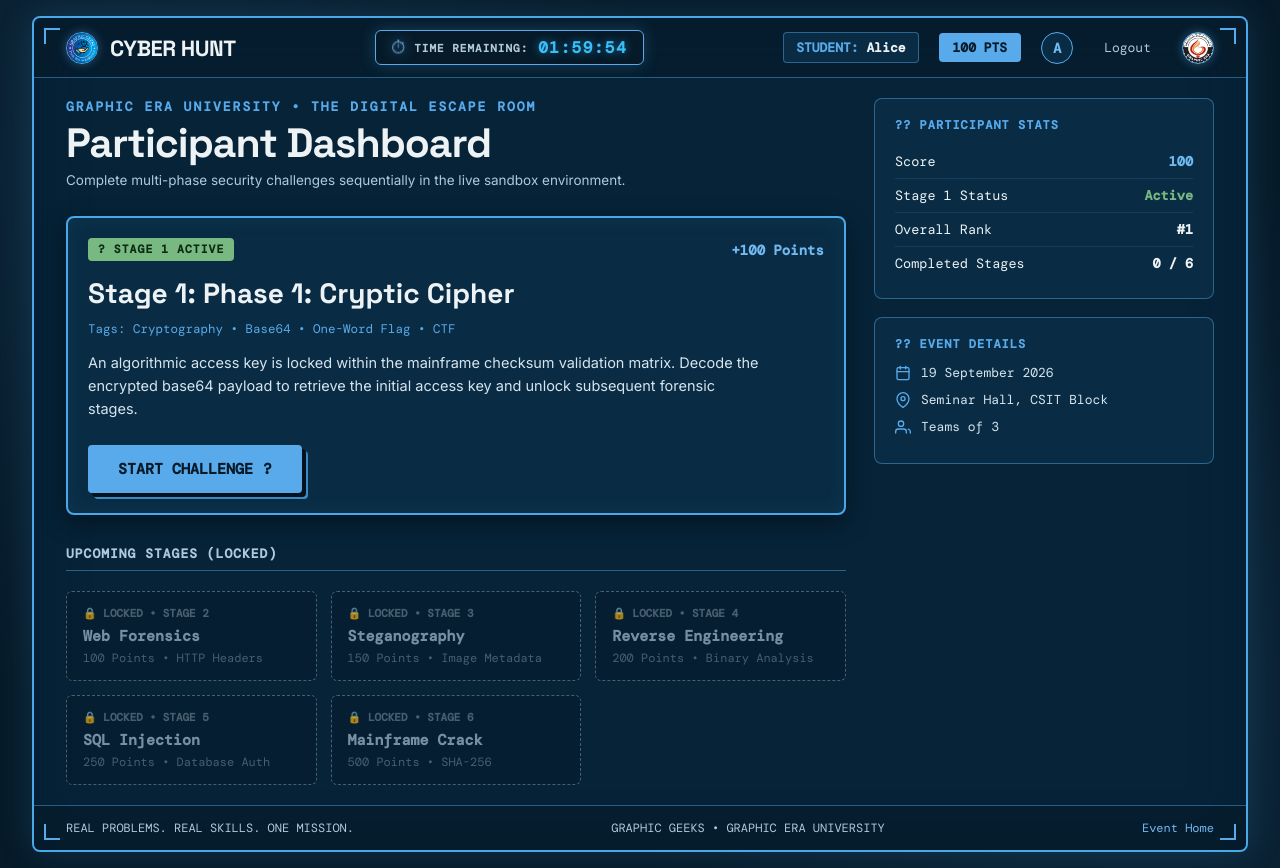
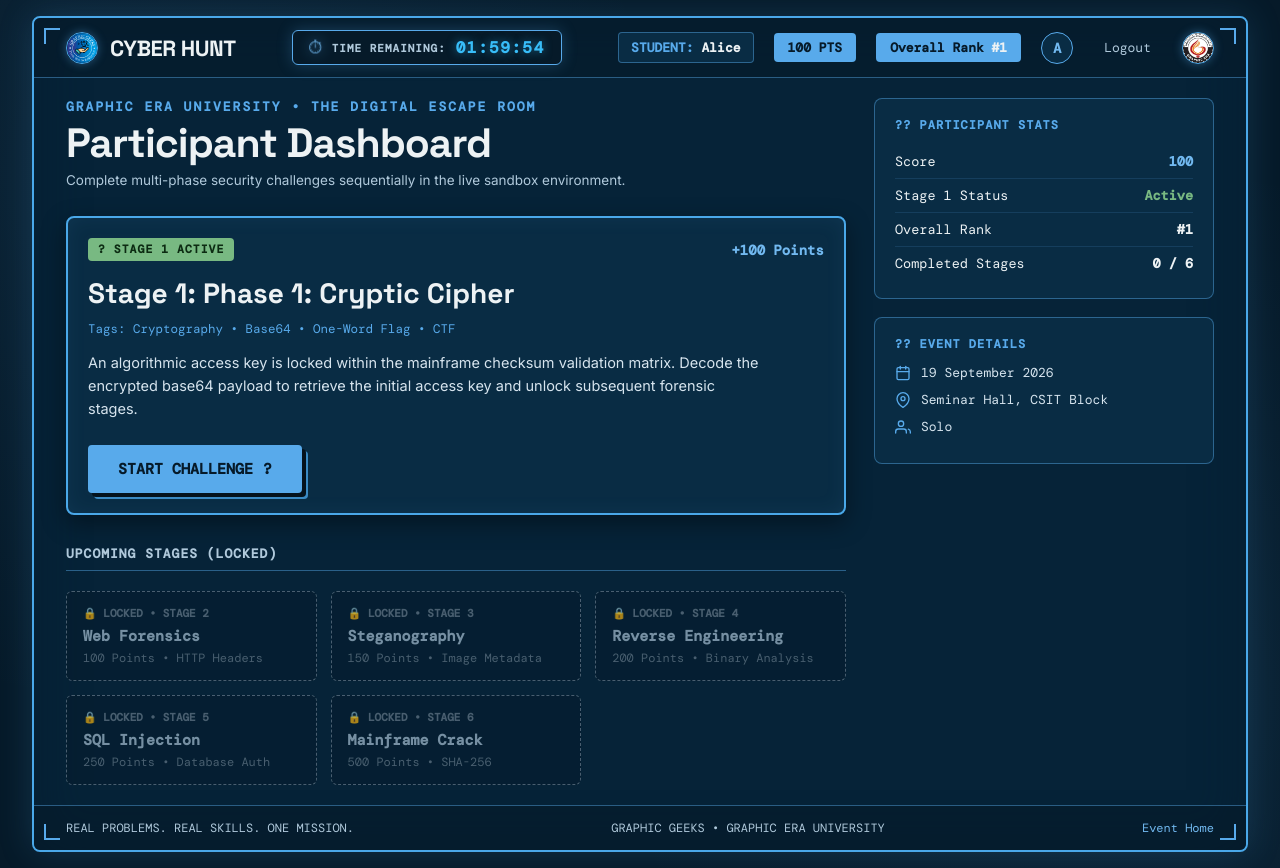
Before and after one commit to Anmol-Gupta2007/Cyber-Hunt-Participant-Frontend, a website: page dashboard.html in a window 1280 px wide. Drawn offline with nearby package versions, Linux system fonts and the light colour scheme; no server answers; a web font is replaced by a local one.

Commit message:
Update dashboard.html

```diff
--- a/dashboard.html
+++ b/dashboard.html
@@ -585,6 +585,10 @@
         </div>
 
         <div class="score-badge" id="headerScoreBadge">100 PTS</div>
+        <div class="score-badge">
+            <span>Overall Rank</span>
+            <span class="stat-val">#1</span>
+          </div>
         <div class="avatar-circle" id="headerAvatar">A</div>
         <a class="logout-btn" href="landing.html" id="logoutLink">Logout</a>
         <a href="https://geu.ac.in" target="_blank" rel="noopener" title="Graphic Era University">
@@ -693,7 +697,7 @@
           </div>
           <div class="event-detail-item">
             <svg viewBox="0 0 24 24" stroke-width="2" stroke-linecap="round"><path d="M17 21v-2a4 4 0 0 0-4-4H5a4 4 0 0 0-4 4v2"/><circle cx="9" cy="7" r="4"/><path d="M23 21v-2a4 4 0 0 0-3-3.87"/></svg>
-            <span>Teams of 3</span>
+            <span>Solo</span>
           </div>
         </div>
       </aside>
```
